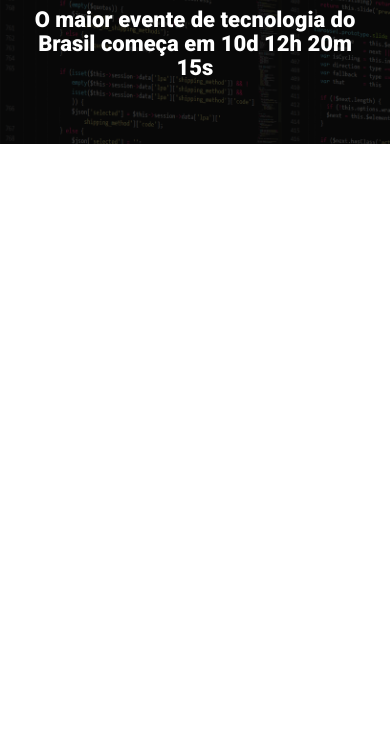
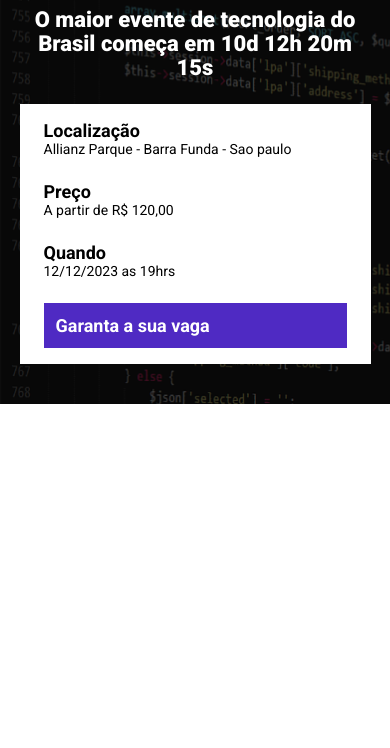
Before and after one commit to Augusto-C2304/tech_talks, a website built with Parcel: page src/index.html in a window 390 px wide. Shown: the part 96-844 px from the top of the page. Built offline with nearby package versions, Linux system fonts and the light colour scheme.

Commit message:
criacao de infos bar

```diff
--- a/src/index.html
+++ b/src/index.html
@@ -17,6 +17,25 @@
             <p class="hero__text">
                 O maior evente de tecnologia do Brasil começa em 10d 12h 20m 15s
             </p>
+            <div class="infos-bar">
+                <ul class="infos-bar__infos">
+                    <li class="infos-bar__infos__item">
+                        <b>Localização</b>
+                        Allianz Parque - Barra Funda - Sao paulo
+                    </li>
+                    <li class="infos-bar__infos__item">
+                        <b>Preço</b>
+                        A partir de R$ 120,00
+                    </li>
+                    <li class="infos-bar__infos__item">
+                        <b>Quando</b>
+                        12/12/2023 as 19hrs
+                    </li>
+                </ul>
+                <a href="#" class="button button--primary">
+                    Garanta a sua vaga
+                </a>
+            </div>
         </div>
     </header>
 
--- /dev/null
+++ b/src/styles/components/_buttons.scss
@@ -0,0 +1,24 @@
+.button {
+    padding: 12px;
+    font-size: 18px;
+    font-weight: bold;
+    text-decoration: none;
+    text-align: center;
+    white-space: nowrap;
+
+    &--primary {
+        color: #fff;
+        background-color: #4f2ac3;
+    }
+
+    @media (max-width: 640px) {
+        display: block;
+        width: 100%;
+
+    }
+
+    @media (max-width:1024px) {
+        display: flex;
+        align-items: center;
+    }
+}
--- /dev/null
+++ b/src/styles/components/_infos_bar.scss
@@ -0,0 +1,42 @@
+.infos-bar {
+    padding: 16px 24px;
+    background-color: #fff;
+    display: flex;
+    justify-content: space-between;
+
+    &__infos {
+        display: flex;
+        gap: 40px;
+
+        &__item {
+            font-size: 14px;
+            color: #000;
+
+            b {
+                color: #000;
+                font-size: 18px;
+                display: block;
+            }
+        }
+    }
+
+    @media (max-width:640px) {
+        display: block;
+
+
+        &__infos {
+            display: block;
+
+            &__item {
+                margin-bottom: 24px;
+            }
+
+        }
+    }
+
+    @media (max-width: 1024px) {
+        &__infos {
+            gap: 16px;
+        }
+    }
+}
--- a/src/styles/main.scss
+++ b/src/styles/main.scss
@@ -1,4 +1,6 @@
 @use 'hero';
+@use 'components/infos_bar';
+@use 'components/buttons';
 
 * {
     margin: 0;
@@ -6,6 +8,7 @@
     box-sizing: border-box;
     font-family: Roboto, sans-serif;
     color: #fff;
+    list-style: none;
 }
 
 .container {
```
